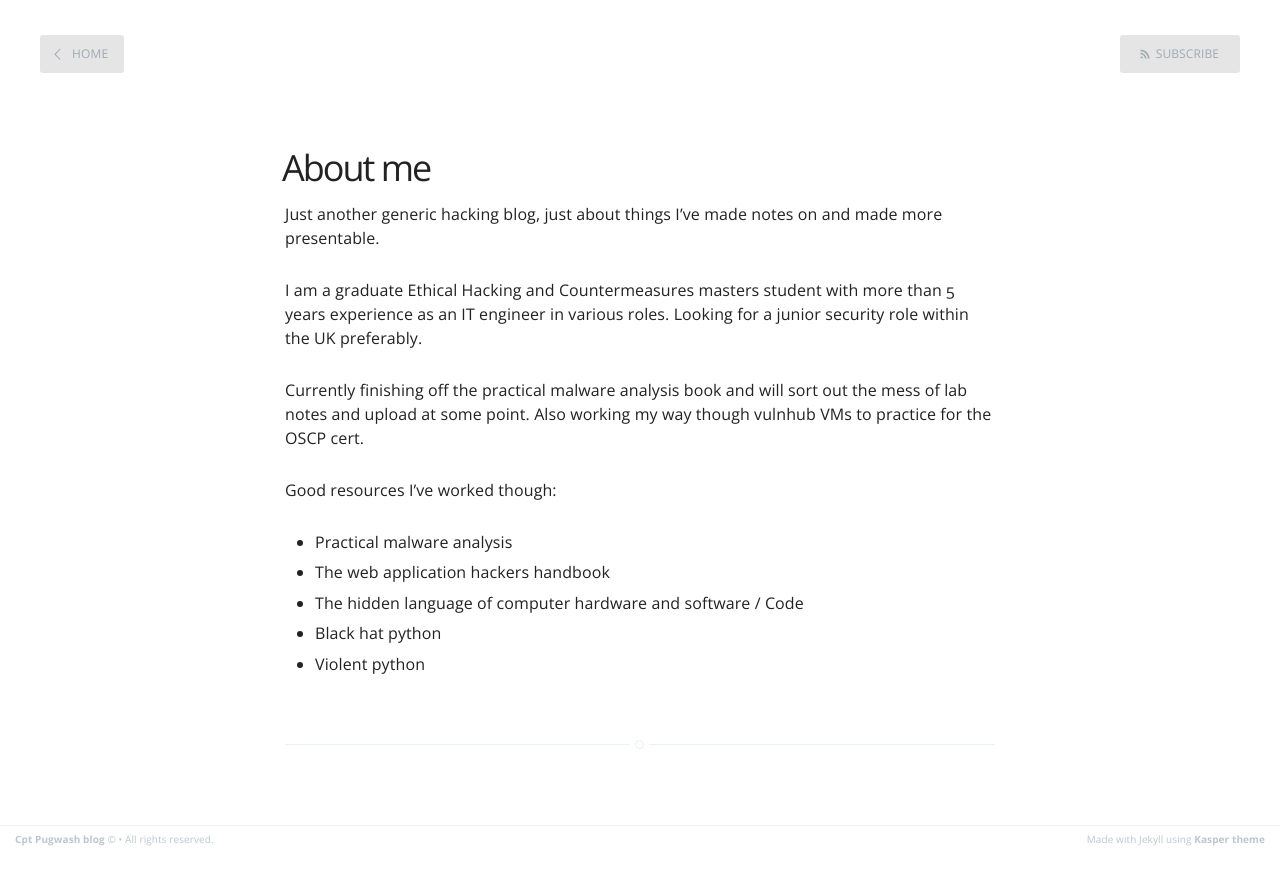
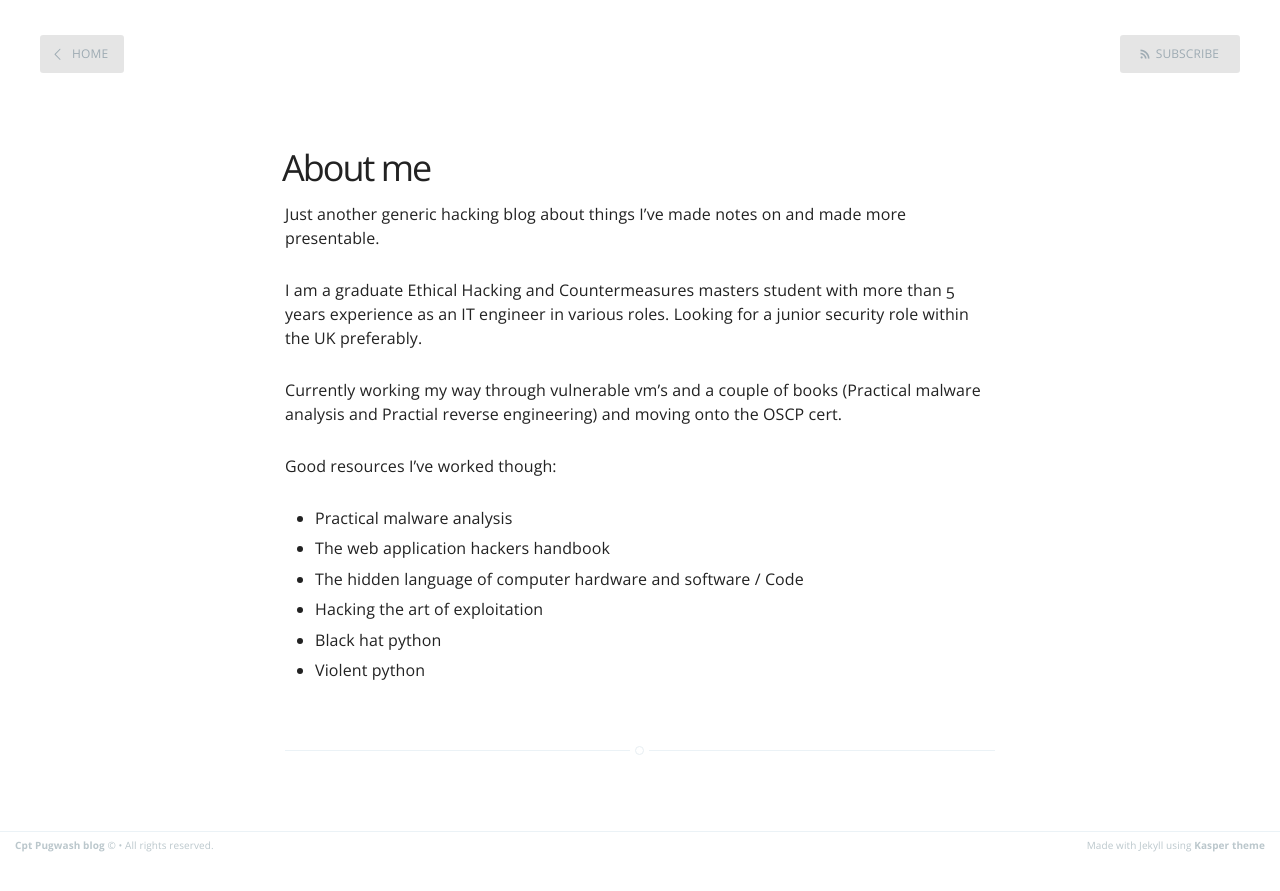
Before and after one commit to cptpugwash/cptpugwash.github.io, a Jekyll site: the page built from about.md, in a window 1280 px wide. Shown: the top 891 px of the page. Built offline with Jekyll 4.4.1, drawn with Linux system fonts in a browser that asks for light colours.

Commit message:
Update about.md

```diff
--- a/about.md
+++ b/about.md
@@ -3,16 +3,17 @@ layout: page
 title: About me
 ---
 
-Just another generic hacking blog, just about things I've made notes on and made more presentable.
+Just another generic hacking blog about things I've made notes on and made more presentable.
 
 I am a graduate Ethical Hacking and Countermeasures masters student with more than 5 years experience as an IT engineer in various roles. Looking for a junior security role within the UK preferably.
 
-Currently finishing off the practical malware analysis book and will sort out the mess of lab notes and upload at some point. Also working my way though vulnhub VMs to practice for the OSCP cert.
+Currently working my way through vulnerable vm's and a couple of books (Practical malware analysis and Practial reverse engineering) and moving onto the OSCP cert.
 
 Good resources I've worked though:
 
   * Practical malware analysis
   * The web application hackers handbook
   * The hidden language of computer hardware and software / Code
+  * Hacking the art of exploitation
   * Black hat python
   * Violent python
```
